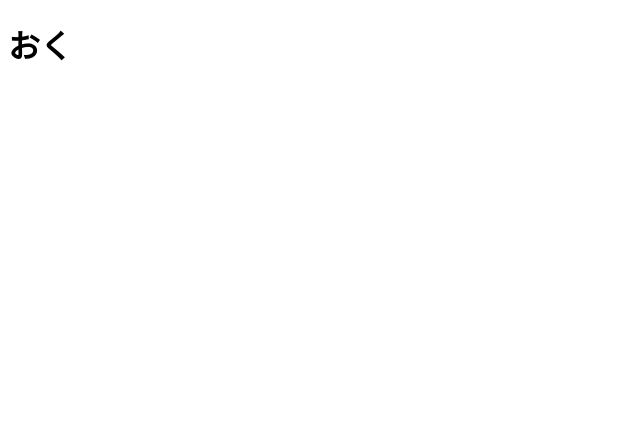
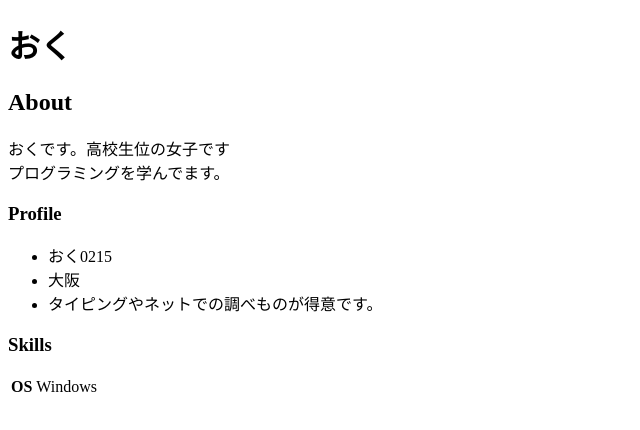
Before and after one commit to oku0215/https-oku0215.github.io, a plain HTML site: page index.html in a window 1280 px wide. Shown: the whole page, without its empty margins (0-640 px from the left). Drawn offline with Linux system fonts and the light colour scheme.

Commit message:
ポートフォリオに必要な情報を追加

```diff
--- a/index.html
+++ b/index.html
@@ -7,5 +7,22 @@
   </head>
   <body>
     <h1>おく</h1>
+
+    <h2>About</h2>
+    <P>おくです。高校生位の女子です<br>
+    プログラミングを学んでます。</P>
+
+    <h3>Profile</h3>
+  <ul>
+    <li>おく0215</li>
+    <li>大阪</li>
+    <li>タイピングやネットでの調べものが得意です。</li>
+  </ul>
+
+    <h3>Skills</h3>
+  <table>
+    <th>OS</th>
+    <td>Windows</td>
+  </table>
   </body>
 </html>
```
